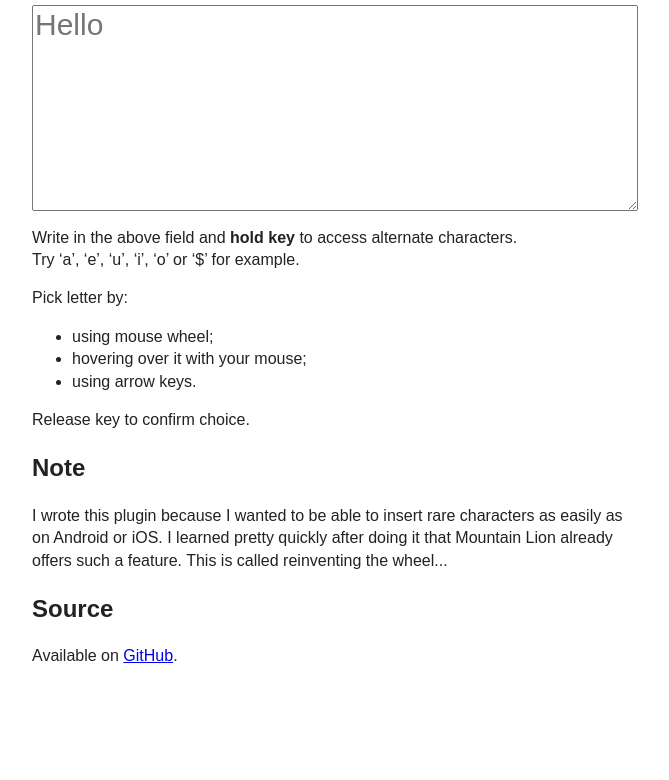
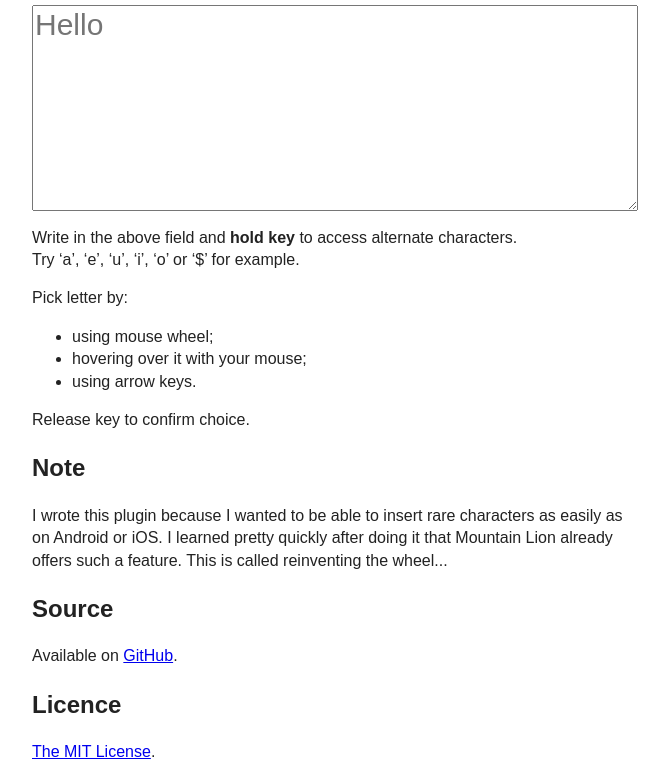
Before and after one commit to quentint/long-press, a plain HTML site: page index.html in a window 1280 px wide. Shown: the part 83-863 px from the top of the page, without its empty margins (308-977 px from the left). Before the commit the page ends 800 px from the top, so only its background shows below. Drawn offline with nearby package versions, Linux system fonts and the light colour scheme.

Commit message:
Added licence info to demo page

```diff
--- a/index.html
+++ b/index.html
@@ -38,6 +38,9 @@
 	        <h2>Source</h2>
 	        <p>Available on <a href="https://github.com/quentint/long-press">GitHub</a>.</p>
 
+	        <h2>Licence</h2>
+	        <p><a href="http://opensource.org/licenses/mit-license.php">The MIT License</a>.</p>
+
         </div>
 
         <script src="http://ajax.googleapis.com/ajax/libs/jquery/1.8.2/jquery.min.js"></script>
```
